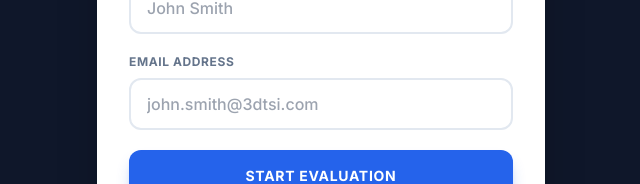
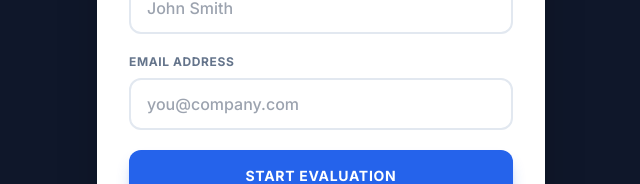
Before and after one commit to agoodson56/Abilities, a React (Vite) app: page / in a window 1280 px wide. Shown: the part 402-586 px from the top of the page, without its empty margins (319-959 px from the left). Built offline with nearby package versions, Linux system fonts and the light colour scheme; no server answers.

Commit message:
Make login denial message generic to prevent domain guessing

```diff
--- a/components/Login.tsx
+++ b/components/Login.tsx
@@ -25,7 +25,7 @@ const Login: React.FC<LoginProps> = ({ onLogin }) => {
         }
 
         if (!email.trim().toLowerCase().endsWith('@3dtsi.com')) {
-            setError('Access restricted to 3D Technology Services employees. Please use your @3dtsi.com email.');
+            setError('Access denied. Your email is not authorized for this system.');
             return;
         }
 
@@ -75,7 +75,7 @@ const Login: React.FC<LoginProps> = ({ onLogin }) => {
                                 type="email"
                                 value={email}
                                 onChange={(e) => setEmail(e.target.value)}
-                                placeholder="john.smith@3dtsi.com"
+                                placeholder="you@company.com"
                                 className="w-full px-4 py-3 rounded-xl border-2 border-slate-200 focus:border-blue-500 focus:ring-0 outline-none transition-colors text-slate-900 font-medium"
                             />
                         </div>
```
